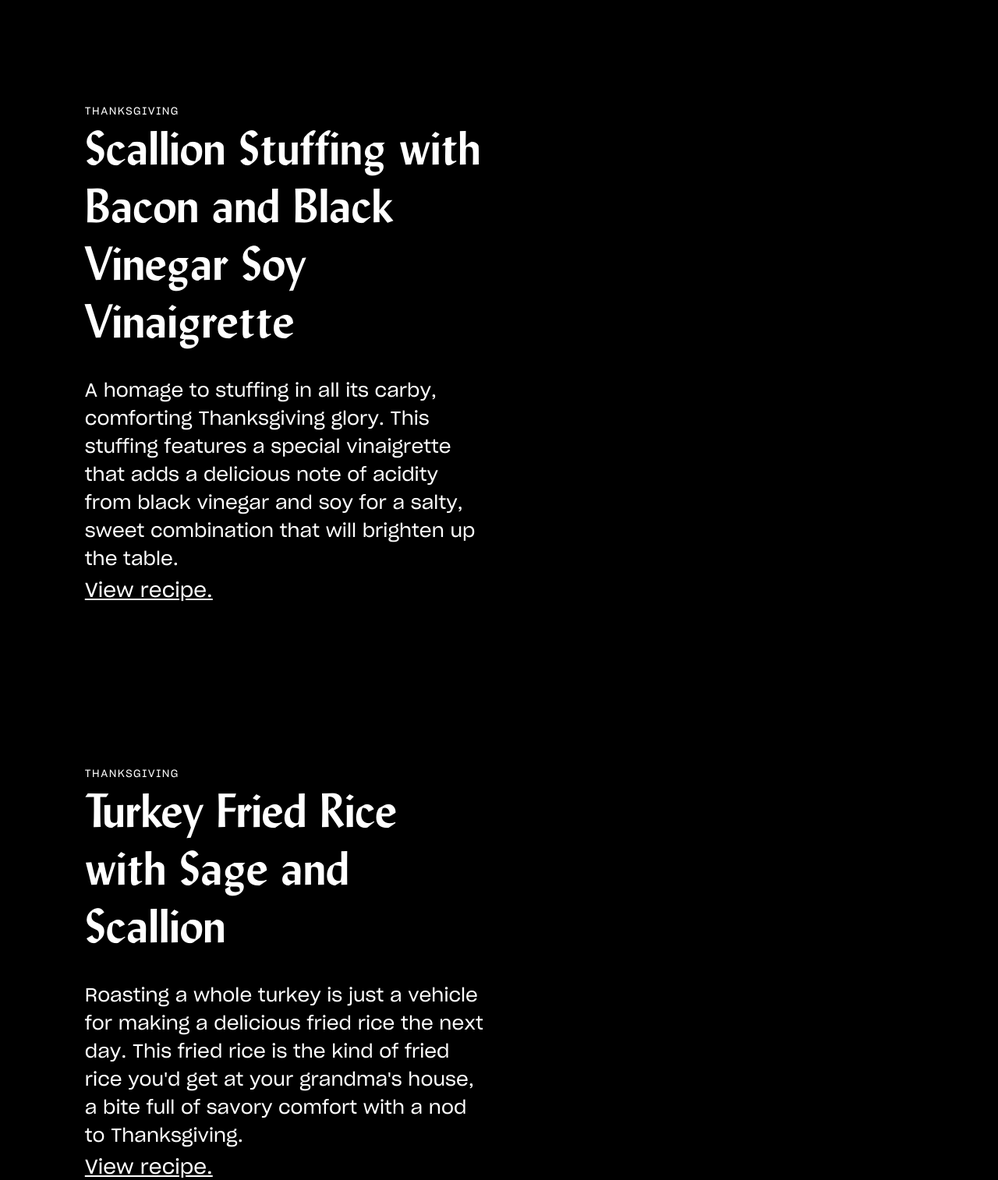
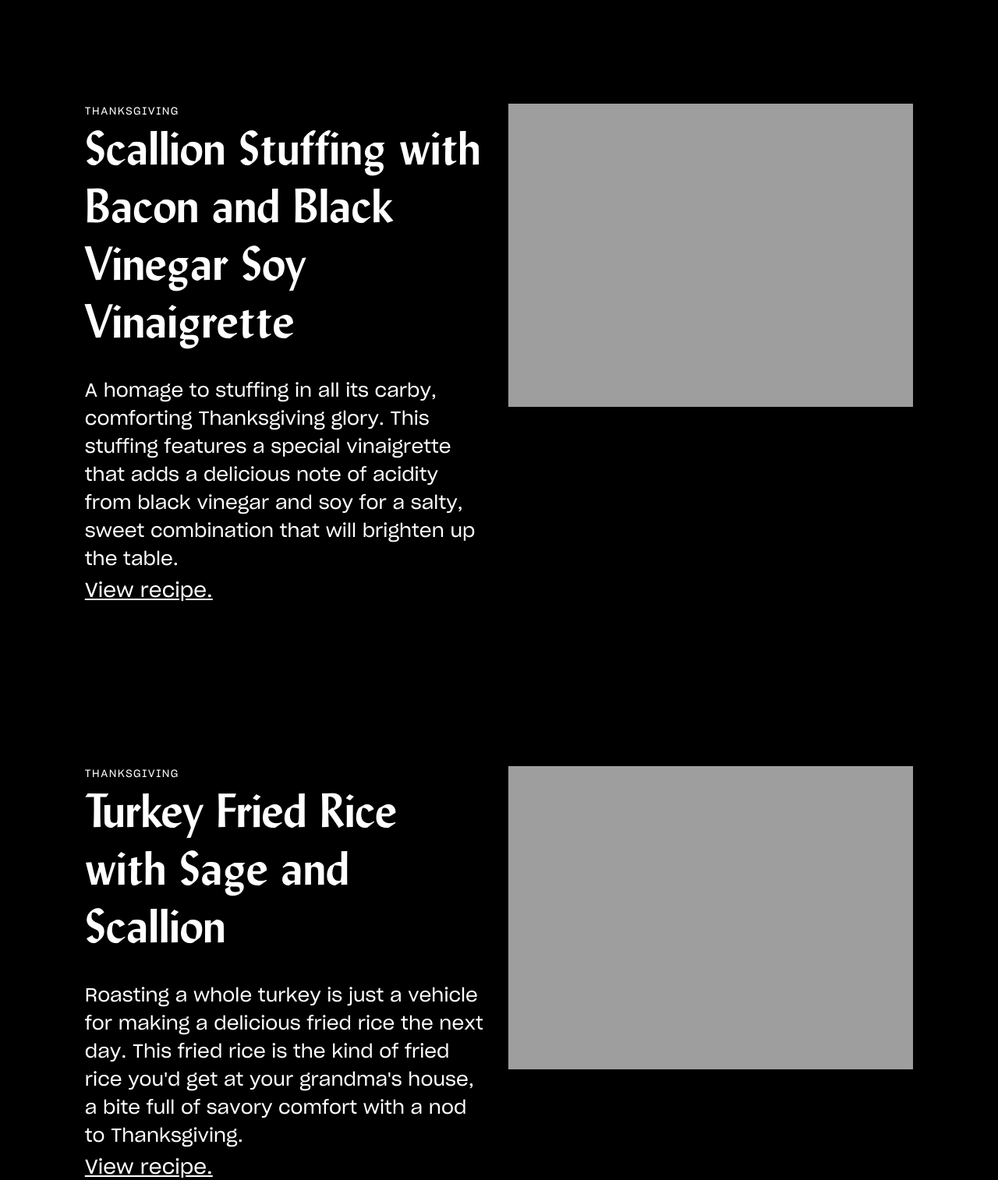
Before and after one commit to Summer-luna/Food-Blog-UI-Mock, a website: page index.html in a window 1280 px wide. Shown: the part 720-2234 px from the top of the page at 78% size. Drawn offline with Linux system fonts and the light colour scheme; the site is published under a folder, as on GitHub Pages, so addresses that start at the root find nothing.

Commit message:
first commit

```diff
--- a/index.html
+++ b/index.html
@@ -72,7 +72,7 @@
             </div>
             <div class="box2">
                 <a href="#">
-                    <img src="/img/thanksgiving_blackvinegar_bacon_stuffing_portrait.png" alt="">
+                    <img src="./img/thanksgiving_blackvinegar_bacon_stuffing_portrait.png" alt="">
                 </a>
             </div>
 
@@ -84,7 +84,7 @@
             </div>
             <div class="box2">
                 <a href="#">
-                    <img src="/img/turkeyfriedrice.png" alt="">
+                    <img src="./img/turkeyfriedrice.png" alt="">
                 </a>
             </div>
         </div>
```
